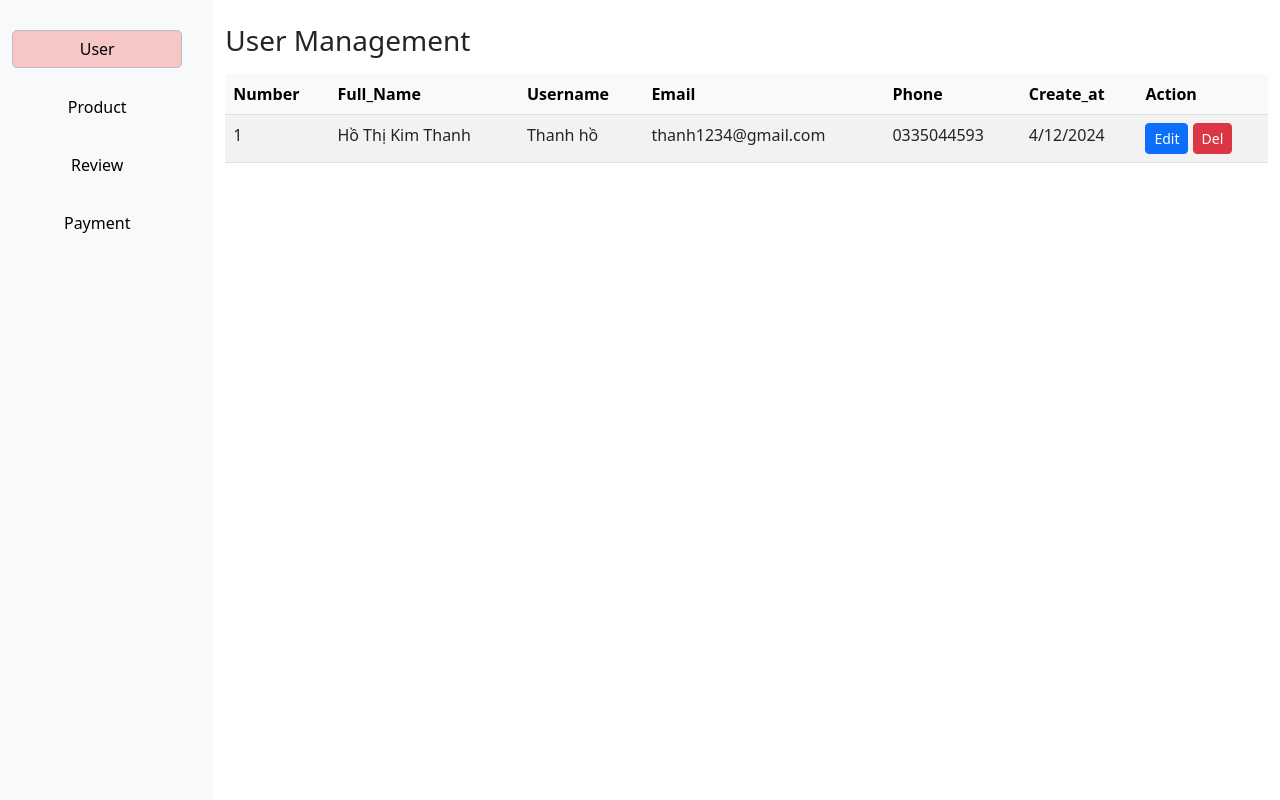
After one commit to HuuHau235/GleamCraft, a PHP site: page /GleamCraft/app/views/admin/index.php in a window 1280 px wide. The commit adds this page. Run offline with PHP 8.4, Linux system fonts and the light colour scheme.

Commit message:
done interface admin

```diff
--- /dev/null
+++ b/app/views/admin/index.php
@@ -0,0 +1,178 @@
+<!DOCTYPE html>
+<html lang="en">
+<head>
+    <meta charset="UTF-8">
+    <meta name="viewport" content="width=device-width, initial-scale=1.0">
+    <title>Admin Panel</title>
+    <link href="https://cdn.jsdelivr.net/npm/bootstrap@5.3.0/dist/css/bootstrap.min.css" rel="stylesheet">
+    <style>
+        .sidebar {
+            height: 100vh;
+            background-color: #f8f9fa;
+            padding-top: 20px;
+        }
+        .sidebar button {
+            width: 90%;
+            margin: 10px auto;
+            border-radius: 5px;
+        }
+        .sidebar .active {
+            background-color: #f7c6c7;
+            color: black;
+        }
+    </style>
+</head>
+<body>
+<div class="container-fluid">
+    <div class="row">
+        <!-- Sidebar -->
+        <div class="col-md-2 sidebar">
+            <button class="btn btn-light active" onclick="showTab('user')">User</button>
+            <button class="btn btn-light" onclick="showTab('product')">Product</button>
+            <button class="btn btn-light" onclick="showTab('review')">Review</button>
+            <button class="btn btn-light" onclick="showTab('payment')">Payment</button>
+        </div>
+
+        <!-- Main Content -->
+        <div class="col-md-10">
+            <!-- User Table -->
+            <div id="user" class="tab-content">
+                <h3 class="mt-4">User Management</h3>
+                <table class="table table-striped mt-3">
+                    <thead class="table-light">
+                        <tr>
+                            <th>Number</th>
+                            <th>Full_Name</th>
+                            <th>Username</th>
+                            <th>Email</th>
+                            <th>Phone</th>
+                            <th>Create_at</th>
+                            <th>Action</th>
+                        </tr>
+                    </thead>
+                    <tbody>
+                        <tr>
+                            <td>1</td>
+                            <td>Hồ Thị Kim Thanh</td>
+                            <td>Thanh hồ</td>
+                            <td>thanh1234@gmail.com</td>
+                            <td>0335044593</td>
+                            <td>4/12/2024</td>
+                            <td>
+                                <button class="btn btn-sm btn-primary">Edit</button>
+                                <button class="btn btn-sm btn-danger">Del</button>
+                            </td>
+                        </tr>
+                    </tbody>
+                </table>
+            </div>
+
+            <!-- Product Table -->
+            <div id="product" class="tab-content d-none">
+                <h3 class="mt-4">Product Management</h3>
+                <table class="table table-striped mt-3">
+                    <thead class="table-light">
+                        <tr>
+                            <th>Number</th>
+                            <th>Product Name</th>
+                            <th>Category</th>
+                            <th>Price</th>
+                            <th>Stock</th>
+                            <th>Create_at</th>
+                            <th>Action</th>
+                        </tr>
+                    </thead>
+                    <tbody>
+                        <tr>
+                            <td>1</td>
+                            <td>Product A</td>
+                            <td>Category 1</td>
+                            <td>$50</td>
+                            <td>100</td>
+                            <td>4/12/2024</td>
+                            <td>
+                                <button class="btn btn-sm btn-primary">Edit</button>
+                                <button class="btn btn-sm btn-danger">Del</button>
+                            </td>
+                        </tr>
+                    </tbody>
+                </table>
+            </div>
+
+            <!-- Review Table -->
+            <div id="review" class="tab-content d-none">
+                <h3 class="mt-4">Review Management</h3>
+                <table class="table table-striped mt-3">
+                    <thead class="table-light">
+                        <tr>
+                            <th>Number</th>
+                            <th>Reviewer Name</th>
+                            <th>Product</th>
+                            <th>Rating</th>
+                            <th>Comment</th>
+                            <th>Action</th>
+                        </tr>
+                    </thead>
+                    <tbody>
+                        <tr>
+                            <td>1</td>
+                            <td>Nguyễn Văn A</td>
+                            <td>Product A</td>
+                            <td>5</td>
+                            <td>Great product!</td>
+                            <td>
+                                <button class="btn btn-sm btn-primary">Edit</button>
+                                <button class="btn btn-sm btn-danger">Del</button>
+                            </td>
+                        </tr>
+                    </tbody>
+                </table>
+            </div>
+
+            <!-- Payment Table -->
+            <div id="payment" class="tab-content d-none">
+                <h3 class="mt-4">Payment Management</h3>
+                <table class="table table-striped mt-3">
+                    <thead class="table-light">
+                        <tr>
+                            <th>Number</th>
+                            <th>Transaction ID</th>
+                            <th>User</th>
+                            <th>Amount</th>
+                            <th>Status</th>
+                            <th>Action</th>
+                        </tr>
+                    </thead>
+                    <tbody>
+                        <tr>
+                            <td>1</td>
+                            <td>TX123456</td>
+                            <td>Hồ Thị Kim Thanh</td>
+                            <td>$100</td>
+                            <td>Completed</td>
+                            <td>
+                                <button class="btn btn-sm btn-primary">View</button>
+                                <button class="btn btn-sm btn-danger">Del</button>
+                            </td>
+                        </tr>
+                    </tbody>
+                </table>
+            </div>
+        </div>
+    </div>
+</div>
+
+<script>
+    function showTab(tabId) {
+        // Hide all tabs
+        document.querySelectorAll('.tab-content').forEach(tab => tab.classList.add('d-none'));
+        // Remove active class from all sidebar buttons
+        document.querySelectorAll('.sidebar button').forEach(btn => btn.classList.remove('active'));
+        // Show selected tab and activate the corresponding button
+        document.getElementById(tabId).classList.remove('d-none');
+        document.querySelector(`.sidebar button[onclick="showTab('${tabId}')"]`).classList.add('active');
+    }
+</script>
+<script src="https://cdn.jsdelivr.net/npm/bootstrap@5.3.0/dist/js/bootstrap.bundle.min.js"></script>
+</body>
+</html>
--- a/app/views/cart/shoping_cart.php
+++ b/app/views/cart/shoping_cart.php
@@ -20,6 +20,7 @@ $cartItems = $cartManager->getAllCartItems($user_id);
 <head>
     <meta charset="UTF-8">
     <meta name="viewport" content="width=device-width, initial-scale=1.0">
+    <link rel="icon" href="../../../assets/images/brands/logo.jpg" type="image/x-icon">
     <title>Giỏ Hàng</title>
     <link rel="stylesheet" href="https://cdn.jsdelivr.net/npm/bootstrap@5.3.0-alpha3/dist/css/bootstrap.min.css">
     <link rel="stylesheet" href="../../../assets/css/shoping_cart.css">
--- a/app/views/detail/index.php
+++ b/app/views/detail/index.php
@@ -4,6 +4,7 @@
 <head>
     <meta charset="UTF-8">
     <meta name="viewport" content="width=device-width, initial-scale=1.0">
+    <link rel="icon" href="../../../assets/images/brands/logo.jpg" type="image/x-icon">
     <title>Product Detail</title>
     <link href="https://cdn.jsdelivr.net/npm/bootstrap@5.3.0/dist/css/bootstrap.min.css" rel="stylesheet">
     <link href="https://cdn.jsdelivr.net/npm/bootstrap-icons/font/bootstrap-icons.css" rel="stylesheet">
--- a/app/views/homepage/index.php
+++ b/app/views/homepage/index.php
@@ -3,6 +3,7 @@
 <head>
     <meta charset="UTF-8">
     <meta name="viewport" content="width=device-width, initial-scale=1.0">
+    <link rel="icon" href="../assets/images/brands/logo.jpg" type="image/x-icon">
     <title>Document</title>
     <link href="https://cdn.jsdelivr.net/npm/bootstrap@5.3.0/dist/css/bootstrap.min.css" rel="stylesheet">
     <link href="https://cdn.jsdelivr.net/npm/bootstrap-icons/font/bootstrap-icons.css" rel="stylesheet">
--- a/app/views/product/index.php
+++ b/app/views/product/index.php
@@ -3,6 +3,7 @@
 <head>
     <meta charset="UTF-8">
     <meta name="viewport" content="width=device-width, initial-scale=1.0">
+    <link rel="icon" href="../assets/images/brands/logo.jpg" type="image/x-icon">
     <link href="https://fonts.googleapis.com/css2?family=Source+Sans+Pro:wght@400;600&display=swap" rel="stylesheet">
     <link href="https://cdn.jsdelivr.net/npm/bootstrap@5.3.0/dist/css/bootstrap.min.css" rel="stylesheet">
     <link href="https://cdn.jsdelivr.net/npm/bootstrap-icons/font/bootstrap-icons.css" rel="stylesheet">
```
Also changed, not shown: app/models/Brand.php (deleted), app/models/Cart.php (deleted), app/models/Category.php (deleted), app/models/Payment.php (deleted), app/views/admin/dashboard.php (deleted), app/views/cart/checkout.php (deleted), app/views/cart/index.php (deleted).
